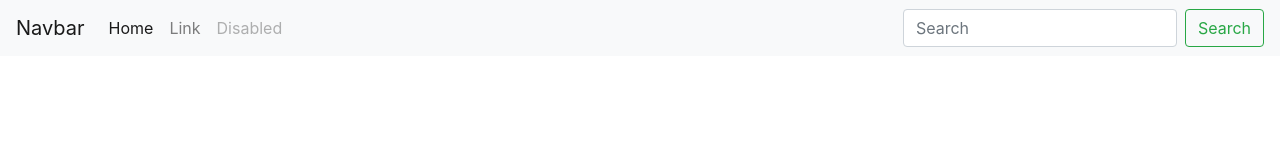
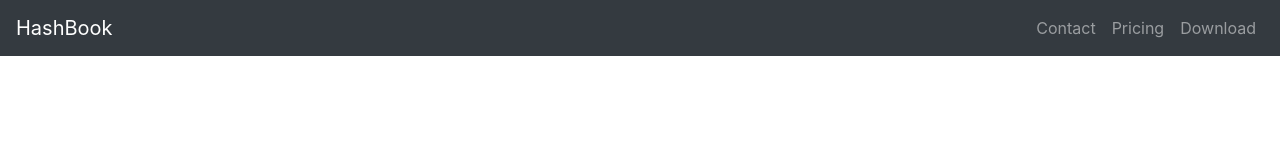
Before and after one commit to HarshPatel55/bootstrap, a plain HTML site: page index.html in a window 1280 px wide. Drawn offline with nearby package versions, Linux system fonts and the light colour scheme.

Commit message:
Update index.html

```diff
--- a/index.html
+++ b/index.html
@@ -1,9 +1,9 @@
 <!doctype html>
-<html lang="en">
+<html>
   <head>
     <!-- Required meta tags -->
     <meta charset="utf-8">
-    <meta name="viewport" content="width=device-width, initial-scale=1, shrink-to-fit=no">
+
 
     <!-- Bootstrap CSS -->
     <link rel="stylesheet" href="https://stackpath.bootstrapcdn.com/bootstrap/4.5.0/css/bootstrap.min.css" integrity="sha384-9aIt2nRpC12Uk9gS9baDl411NQApFmC26EwAOH8WgZl5MYYxFfc+NcPb1dKGj7Sk" crossorigin="anonymous">
@@ -11,30 +11,22 @@
     <title>Hello, world!</title>
   </head>
   <body>
-    <nav class="navbar navbar-expand-lg navbar-light bg-light">
-      <a class="navbar-brand" href="#">Navbar</a>
-      <button class="navbar-toggler" type="button" data-toggle="collapse" data-target="#navbarTogglerDemo02" aria-controls="navbarTogglerDemo02" aria-expanded="false" aria-label="Toggle navigation">
+ <nav class="navbar navbar-expand-xl bg-dark navbar-dark">
+        <a class="navbar-brand" href="">HashBook</a>
+    <button class="navbar-toggler" type="button" data-toggle="collapse" data-target="#navbarSupportedContent" aria-controls="navbarSupportedContent" aria-expanded="false" aria-label="Toggle navigation">
         <span class="navbar-toggler-icon"></span>
     </button>
-
-      <div class="collapse navbar-collapse" id="navbarTogglerDemo02">
-        <ul class="navbar-nav mr-auto mt-2 mt-lg-0">
-          <li class="nav-item active">
-            <a class="nav-link" href="#">Home <span class="sr-only">(current)</span></a>
+    <div class="collapse navbar-collapse" id="navbarSupportedContent">
+        <ul class="navbar-nav ml-auto">
+            <li class="navbar-item"><a class="nav-link" href="">Contact</a>
             </li>
-          <li class="nav-item">
-            <a class="nav-link" href="#">Link</a>
+            <li class="navbar-item"><a class="nav-link" href="">Pricing</a>
             </li>
-          <li class="nav-item">
-            <a class="nav-link disabled" href="#" tabindex="-1" aria-disabled="true">Disabled</a>
+            <li class="navbar-item"><a class="nav-link" href="">Download</a>
             </li>
         </ul>
-        <form class="form-inline my-2 my-lg-0">
-          <input class="form-control mr-sm-2" type="search" placeholder="Search">
-          <button class="btn btn-outline-success my-2 my-sm-0" type="submit">Search</button>
-        </form>
     </div>
+
 </nav>
-
   </body>
 </html>
```
Lines whose indentation alone changed are shown as unchanged.
